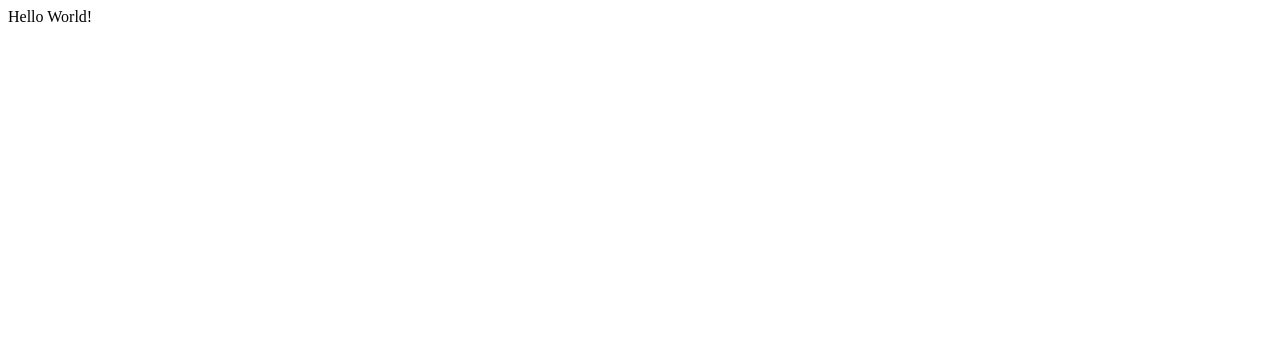
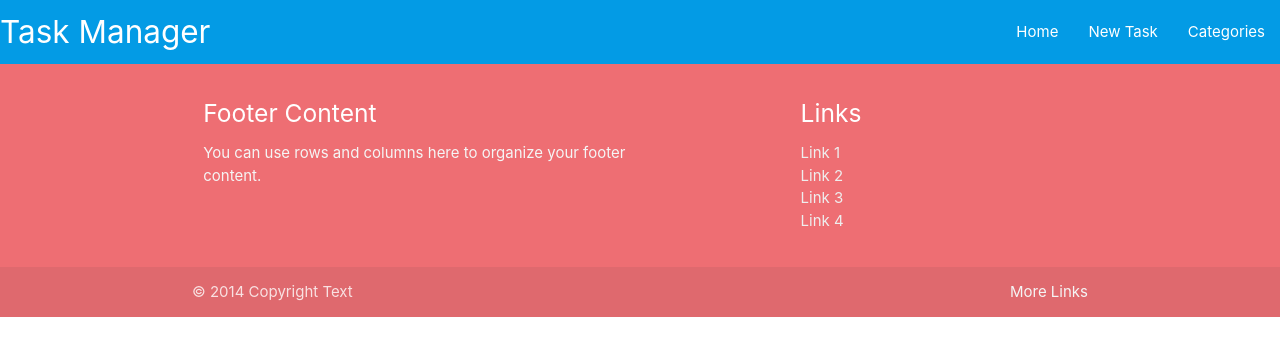
Before and after one commit to samcat437/db-management-walkthrough, a Flask app: page / in a window 1280 px wide. Before the commit the part shown is almost empty. Shown: the top 356 px of the page. Run offline with Flask 2, Linux system fonts and the light colour scheme; parts of the project's set-up code (start-up, migrations or seed data) failed here and were passed over.

Commit message:
adding to base.html

```diff
--- a/taskmanager/__init__.py
+++ b/taskmanager/__init__.py
@@ -2,7 +2,7 @@ import os
 from flask import Flask
 from flask_sqlalchemy import SQLAlchemy
 if os.path.exists("env.py"):
-    import env #noqa
+    import env  # noqa
 
 
 app = Flask(__name__)
@@ -11,4 +11,4 @@ app.config["SQLALCHEMY_DATABASE_URI"] = os.environ.get("DB_URL")
 
 db = SQLAlchemy(app)
 
-from taskmanager import routes # noqa
+from taskmanager import routes  # noqa
--- /dev/null
+++ b/taskmanager/static/js/script.js
@@ -0,0 +1,5 @@
+document.addEventListener('DOMContentLoaded', function() {
+    // sidenav initialization
+    let sidenav = document.querySelectorAll('.sidenav');
+    M.Sidenav.init(sidenav);
+  });
--- a/taskmanager/templates/base.html
+++ b/taskmanager/templates/base.html
@@ -4,9 +4,69 @@
     <meta charset="UTF-8">
     <meta http-equiv="X-UA-Compatible" content="IE=edge">
     <meta name="viewport" content="width=device-width, initial-scale=1.0">
+    <link rel="stylesheet" href="https://cdnjs.cloudflare.com/ajax/libs/font-awesome/5.15.3/css/all.min.css"
+    integrity="sha512-iBBXm8fW90+nuLcSKlbmrPcLa0OT92xO1BIsZ+ywDWZCvqsWgccV3gFoRBv0z+8dLJgyAHIhR35VZc2oM/gI1w=="
+    crossorigin="anonymous" referrerpolicy="no-referrer">
+    <!-- Compiled and minified CSS -->
+    <link rel="stylesheet" href="https://cdnjs.cloudflare.com/ajax/libs/materialize/1.0.0/css/materialize.min.css" type="text/css">
+    <link rel="stylesheet" href="{{ url_for('static', filename='css/style.css') }}" type="text/css">
     <title>Task Manager</title>
 </head>
 <body>
-    Hello World!
+
+    <header>
+        <!-- top navbar -->
+        <nav class="light-blue darken-1">
+            <div class="nav-wrapper">
+              <a href="#!" class="brand-logo">Task Manager</a>
+              <a href="#" data-target="mobile-demo" class="sidenav-trigger"><i class="fas fa-bars"></i>>menu</i></a>
+              <ul class="right hide-on-med-and-down">
+                <li><a href="{{ url_for('home') }}">Home</a></li>
+                <li><a href="">New Task</a></li>
+                <li><a href="">Categories</a></li>
+              </ul>
+            </div>
+          </nav>
+        <!-- mobile sidenav -->
+          <ul class="sidenav" id="mobile-demo">
+            <li><a href="{{ url_for('home') }}">Home</a></li>
+            <li><a href="">New Task</a></li>
+            <li><a href="">Categories</a></li>          </ul>
+    </header>
+
+    <main class="container">
+        {% block content %}
+        {% endblock %}
+    </main>
+
+    <footer class="page-footer">
+        <div class="container">
+          <div class="row">
+            <div class="col l6 s12">
+              <h5 class="white-text">Footer Content</h5>
+              <p class="grey-text text-lighten-4">You can use rows and columns here to organize your footer content.</p>
+            </div>
+            <div class="col l4 offset-l2 s12">
+              <h5 class="white-text">Links</h5>
+              <ul>
+                <li><a class="grey-text text-lighten-3" href="#!">Link 1</a></li>
+                <li><a class="grey-text text-lighten-3" href="#!">Link 2</a></li>
+                <li><a class="grey-text text-lighten-3" href="#!">Link 3</a></li>
+                <li><a class="grey-text text-lighten-3" href="#!">Link 4</a></li>
+              </ul>
+            </div>
+          </div>
+        </div>
+        <div class="footer-copyright">
+          <div class="container">
+          © 2014 Copyright Text
+          <a class="grey-text text-lighten-4 right" href="#!">More Links</a>
+          </div>
+        </div>
+      </footer>
+
+     <!-- Compiled and minified JavaScript -->
+     <script src="https://cdnjs.cloudflare.com/ajax/libs/materialize/1.0.0/js/materialize.min.js"></script>
+     <script src="{{ url_for('static', filename='js/script.js')}}"></script>
 </body>
 </html>
```
Also changed, not shown: taskmanager/models.py (+4 -3 lines), taskmanager/static/css/style.css (added).
